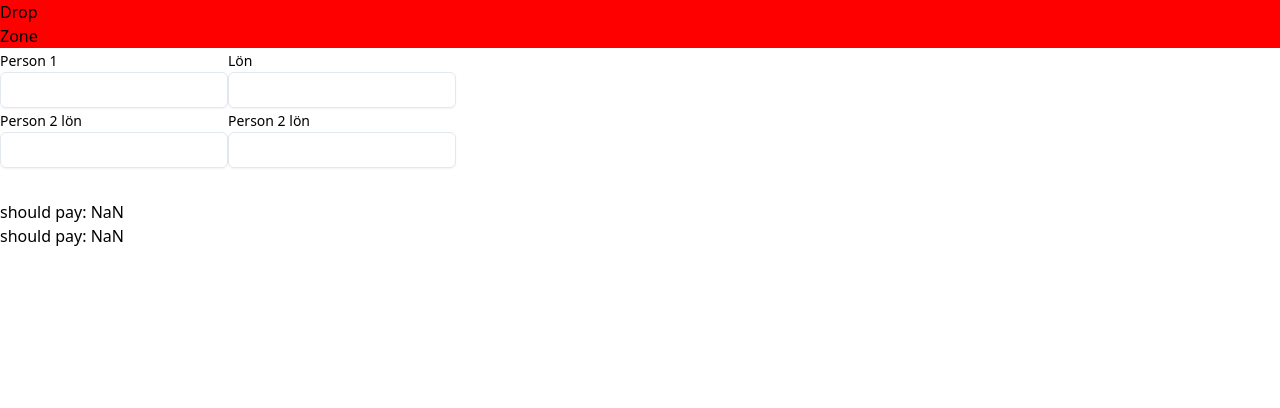
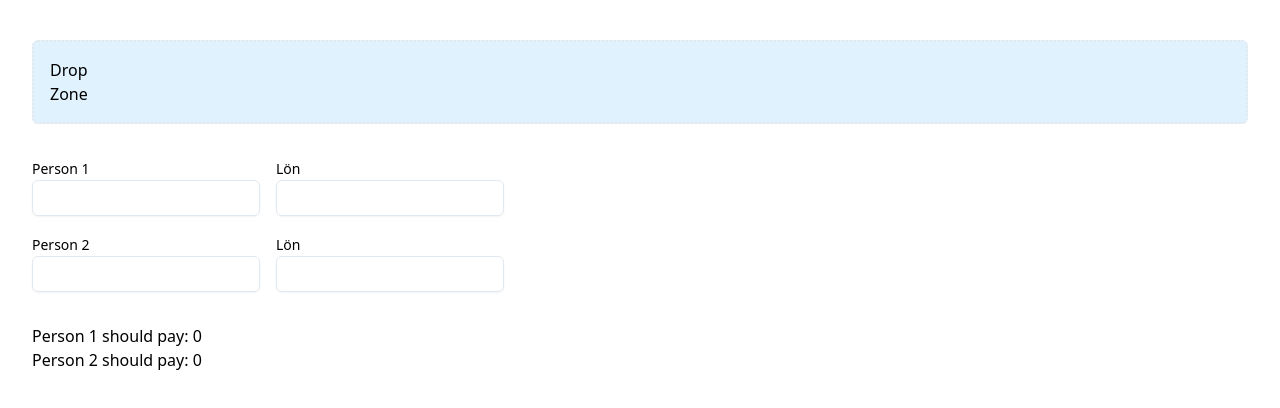
Before and after one commit to mrmaglet/sharedEconomy, a Next.js app: page / in a window 1280 px wide. Shown: the top 408 px of the page. Built offline with nearby package versions, Linux system fonts and the light colour scheme.

Commit message:
Styling and copy.

```diff
--- a/app/(shared)/components/PersonInputs/PersonInputs.tsx
+++ b/app/(shared)/components/PersonInputs/PersonInputs.tsx
@@ -15,12 +15,13 @@ const PersonInputs = () => {
   const [person2Salary, setPerson2Salary] = useAtom(person2SalaryAtom)
 
   return (
-    <div>
-      <div className="flex">
+    <div className="flex gap-y-4 flex-col">
+      <div className="flex gap-x-4">
         <div>
           <Label>Person 1</Label>
           <Input type="text" value={person1} onChange={(e) => setPerson1(e.target.value)} />
         </div>
+
         <div>
           <Label>Lön</Label>
           <Input
@@ -31,18 +32,19 @@ const PersonInputs = () => {
         </div>
       </div>
 
-      <div className="flex">
+      <div className="flex flex gap-x-4">
         <div>
-          <Label>Person 2 lön</Label>
-          <Input type="text" value={person2} onChange={(e) => setPerson2(e.target.value)}></Input>
+          <Label>Person 2</Label>
+          <Input type="text" value={person2} onChange={(e) => setPerson2(e.target.value)} />
         </div>
+
         <div>
-          <Label>Person 2 lön</Label>
+          <Label>Lön</Label>
           <Input
             type="number"
             value={person2Salary}
             onChange={(e) => setPerson2Salary(Number(e.target.value) || undefined)}
-          ></Input>
+          />
         </div>
       </div>
     </div>
--- a/app/(shared)/components/ShareResults.tsx
+++ b/app/(shared)/components/ShareResults.tsx
@@ -6,7 +6,6 @@ import {
 } from "@/app/(shared)/components/PersonInputs/PersonInputs"
 import { transactionsAtom } from "@/app/(shared)/lib/store"
 import { roundToInteger, sumTransactions } from "@/lib/transactions-utils"
-import { Transaction } from "@/types/types"
 import { useAtom, useAtomValue } from "jotai"
 import React from "react"
 
@@ -40,10 +39,10 @@ const ShareResults = () => {
     <>
       <div className="mt-8 flex flex-col">
         <div>
-          {person1} should pay: {roundToInteger(shareResult.person1)}
+          {person1 || "Person 1"} should pay: {roundToInteger(shareResult.person1 || 0)}
         </div>
         <div>
-          {person2} should pay: {roundToInteger(shareResult.person2)}
+          {person2 || "Person 2"} should pay: {roundToInteger(shareResult.person2 || 0)}
         </div>
       </div>
     </>
--- a/app/(shared)/page.tsx
+++ b/app/(shared)/page.tsx
@@ -24,8 +24,8 @@ const Page = () => {
   }
 
   return (
-    <>
-      <DropZone callback={onFileDropped} />
+    <div className="container my-10">
+      <DropZone callback={onFileDropped} className="mb-8" />
 
       <PersonInputs />
 
@@ -37,21 +37,13 @@ const Page = () => {
         {transactions?.length > 0 && (
           <>
             <div className="flex gap-10 flex-wrap">
-              <ShareTable
-                headline={"Ani Extrakort"}
-                transactions={transactions}
-                labels={"Dela Ani"}
-              />
+              <ShareTable headline={"Extrakort"} transactions={transactions} labels={"Dela Ani"} />
 
-              <ShareTable
-                headline="Magnus Huvudkort"
-                transactions={transactions}
-                labels={"Dela Magnus"}
-              />
+              <ShareTable headline="Huvudkort" transactions={transactions} labels={"Dela Magnus"} />
 
               <ShareTable
                 className="hidden"
-                headline="Magnus privat"
+                headline="Privat"
                 transactions={transactions}
                 labels={"Magnus privat"}
               />
@@ -66,7 +58,7 @@ const Page = () => {
           </>
         )}
       </div>
-    </>
+    </div>
   )
 }
 
--- a/app/components/common/drop-zone/DropZone.tsx
+++ b/app/components/common/drop-zone/DropZone.tsx
@@ -1,8 +1,11 @@
+import { cn } from "@/lib/utils"
+
 interface Props {
   callback: (data: ArrayBuffer) => void
+  className?: string
 }
 
-const DropZone = ({ callback }: Props) => {
+const DropZone = ({ callback, className }: Props) => {
   function handleDrop(e: React.DragEvent<HTMLDivElement>) {
     e.stopPropagation()
     e.preventDefault()
@@ -27,7 +30,7 @@ const DropZone = ({ callback }: Props) => {
 
   return (
     <div
-      style={{ background: "red" }}
+      className={cn("border-gray-200 border-2 border-dotted bg-sky-100 p-4 rounded-md", className)}
       onDrop={handleDrop}
       onDragOver={(e) => {
         e.preventDefault()
--- a/app/components/common/table/ShareTable.tsx
+++ b/app/components/common/table/ShareTable.tsx
@@ -1,5 +1,6 @@
 import { TotalFooter } from "@/app/components/common/table/TotalFooter"
 import { Table, TableBody, TableCell, TableFooter, TableRow } from "@/app/components/ui/table"
+import { H3 } from "@/app/components/ui/typography"
 import { roundToInteger } from "@/lib/transactions-utils"
 import { Labels, Transaction } from "@/types/types"
 
@@ -13,7 +14,7 @@ interface Props {
 const ShareTable = ({ headline, transactions, labels, ...props }: Props) => {
   return (
     <div {...props}>
-      {headline && <h2>{headline}</h2>}
+      {headline && <H3 className="">{headline}</H3>}
 
       <Table>
         <TableBody>
--- /dev/null
+++ b/app/components/ui/typography.tsx
@@ -0,0 +1,118 @@
+import { cn } from "@/lib/utils"
+import React from "react"
+
+export function Lead(props: React.HTMLAttributes<HTMLParagraphElement>) {
+  return (
+    <p {...props} className={cn(props.className, "text-xl text-muted-foreground")}>
+      {props.children}
+    </p>
+  )
+}
+
+export function H1(props: React.HTMLAttributes<HTMLHeadingElement>) {
+  return (
+    <h1
+      {...props}
+      className={cn(
+        props.className,
+        "scroll-m-20 text-4xl font-extrabold tracking-tight lg:text-5xl"
+      )}
+    >
+      {props.children}
+    </h1>
+  )
+}
+
+export function H2(props: React.HTMLAttributes<HTMLHeadingElement>) {
+  return (
+    <h2
+      {...props}
+      className={cn(
+        props.className,
+        "scroll-m-20 border-b pb-2 text-3xl font-semibold tracking-tight first:mt-0"
+      )}
+    >
+      {props.children}
+    </h2>
+  )
+}
+
+export function H3(props: React.HTMLAttributes<HTMLHeadingElement>) {
+  return (
+    <h3
+      {...props}
+      className={cn(props.className, "scroll-m-20 text-2xl font-semibold tracking-tight")}
+    >
+      {props.children}
+    </h3>
+  )
+}
+
+export function H4(props: React.HTMLAttributes<HTMLHeadingElement>) {
+  return (
+    <h4
+      {...props}
+      className={cn(props.className, "scroll-m-20 text-xl font-semibold tracking-tight")}
+    >
+      {props.children}
+    </h4>
+  )
+}
+
+export function P(props: React.HTMLAttributes<HTMLParagraphElement>) {
+  return (
+    <p {...props} className={cn(props.className, "leading-7 [&:not(:first-child)]:mt-6")}>
+      {props.children}
+    </p>
+  )
+}
+
+export function Large(props: React.HTMLAttributes<HTMLDivElement>) {
+  return <div className={cn(props.className, "text-lg font-semibold")}>{props.children}</div>
+}
+
+export function Small(props: React.HTMLAttributes<HTMLParagraphElement>) {
+  return (
+    <p {...props} className={cn(props.className, "text-sm font-medium leading-none")}>
+      {props.children}
+    </p>
+  )
+}
+
+export function Muted(props: React.HTMLAttributes<HTMLSpanElement>) {
+  return (
+    <span {...props} className={cn(props.className, "text-sm text-muted-foreground")}>
+      {props.children}
+    </span>
+  )
+}
+
+export function InlineCode(props: React.HTMLAttributes<HTMLSpanElement>) {
+  return (
+    <code
+      className={cn(
+        props.children,
+        "relative rounded bg-muted px-[0.3rem] py-[0.2rem] font-mono text-sm font-semibold"
+      )}
+    >
+      {props.children}
+    </code>
+  )
+}
+
+export function List(props: React.HTMLAttributes<HTMLUListElement>) {
+  return (
+    <ul className={cn(props.className, "my-6 ml-6 list-disc [&>li]:mt-2")}>{props.children}</ul>
+  )
+}
+
+export function Quote(props: React.HTMLAttributes<HTMLQuoteElement>) {
+  return (
+    <blockquote
+      {...props}
+      className={cn(props.className, "mt-6 border-l-2 pl-6 italic text-muted-foreground")}
+    >
+      {props.children}
+    </blockquote>
+  )
+}
```
